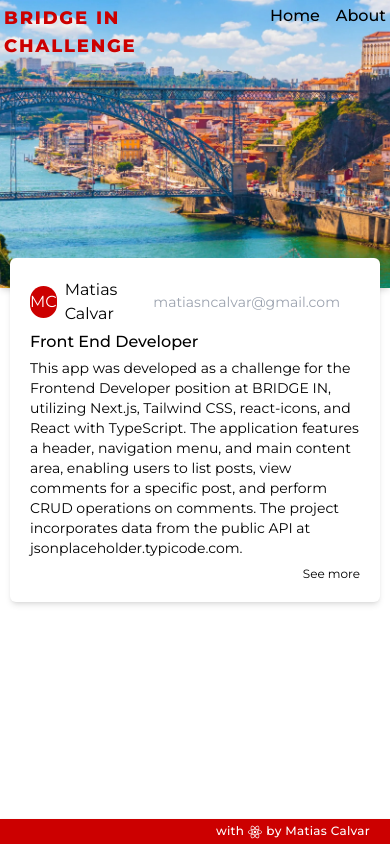
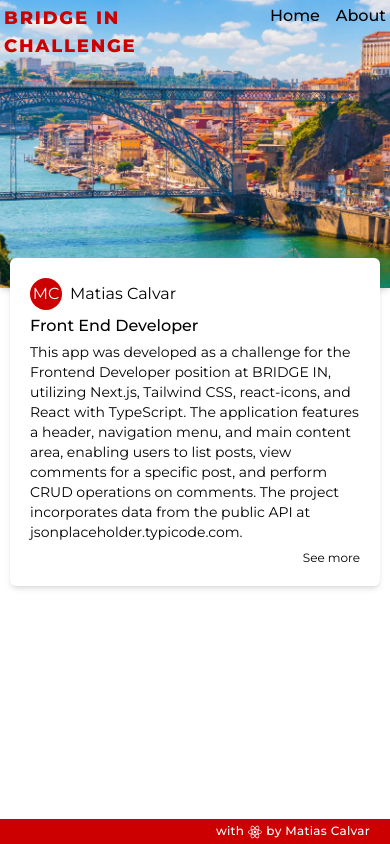
Before and after one commit to matiascalvar/blogpage-challenge, a Next.js app: page /about in a window 390 px wide. Built offline with nearby package versions, Linux system fonts and the light colour scheme.

Commit message:
fix: email display in mobile

```diff
--- a/src/components/about/About.tsx
+++ b/src/components/about/About.tsx
@@ -33,7 +33,8 @@ const AboutCard = () => {
             </div>
 
             <p className="text-bold">{developer.name}</p>
-            <p className="text-bold mx-5 text-gray-400 select-none text-sm">
+
+            <p className="text-bold mx-5 text-gray-400 select-none text-sm hidden lg:block">
               {developer.email}
             </p>
           </div>
```
